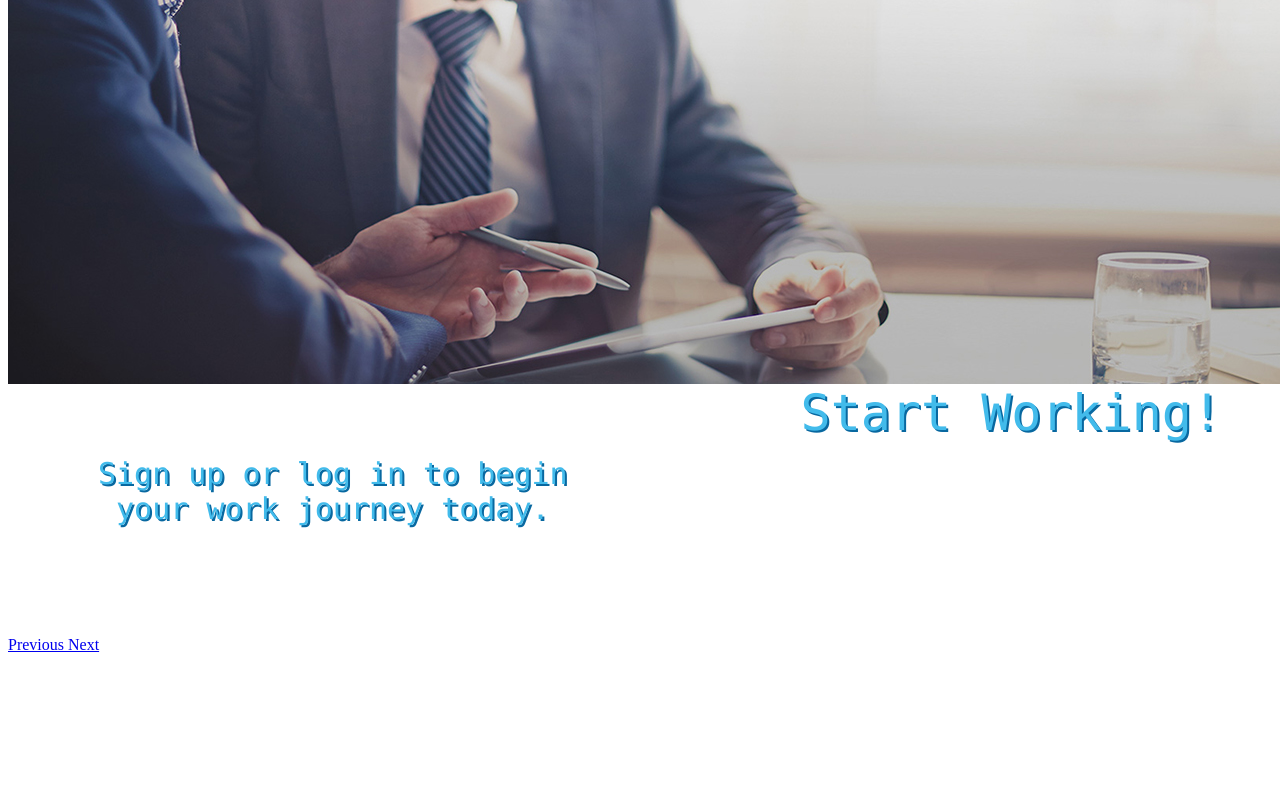
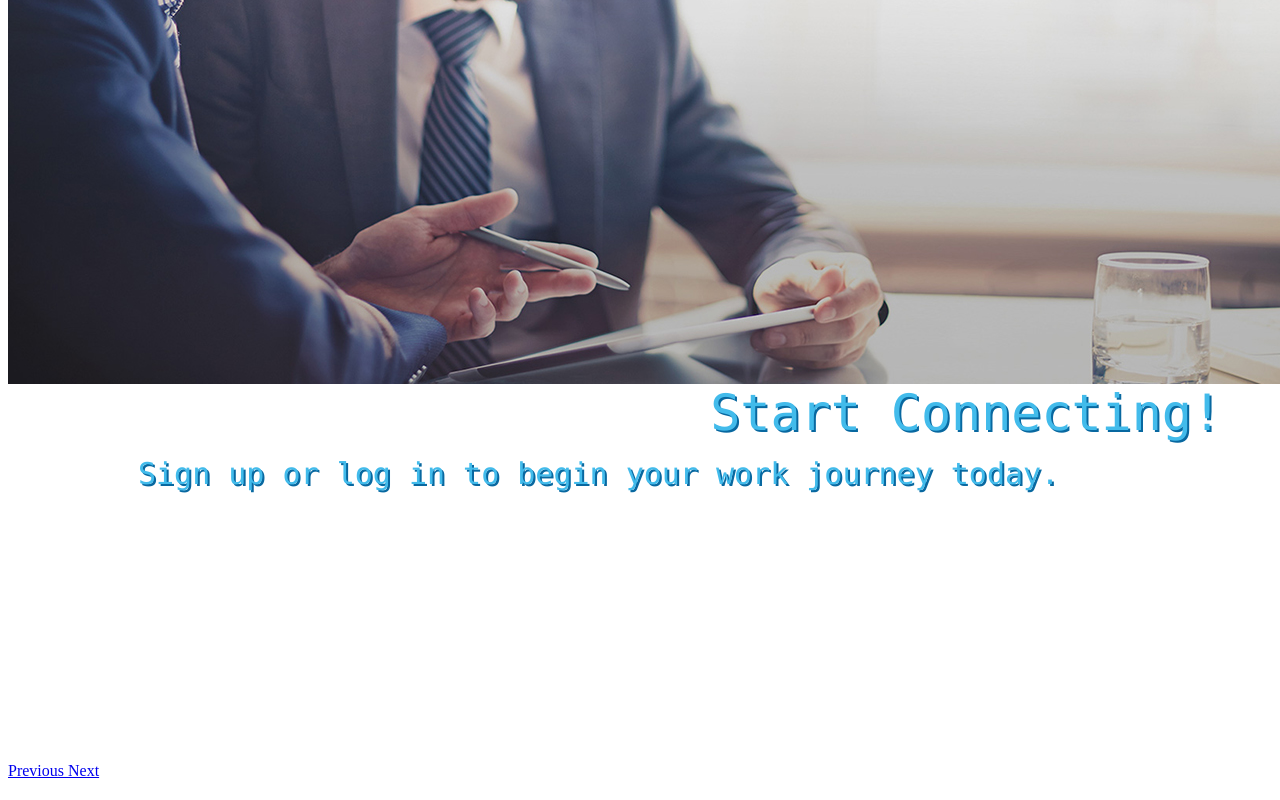
Before and after one commit to aishwaryaborkar/netWork, a website: page public/views/home.html in a window 1280 px wide. Shown: the part 3929-4729 px from the top of the page. Before the commit the page ends 4603 px from the top, so only its background shows below. Drawn offline with Linux system fonts and the light colour scheme; files that its build step writes are made by us from their sources; files whose address does not match are found by name.

Commit message:
home page rewording and whatever

```diff
--- a/public/views/home.html
+++ b/public/views/home.html
@@ -95,12 +95,19 @@
     <div class="item" align = center>
       <img src="./images/home/meeting.jpg" alt="Flower">
       <div class="carousel-caption">
-        <h style="float: right;margin-right:50px;">Start Working!</h>
+        <h style="float: right;margin-right:50px">Start Connecting!</h>
         <br />
         <br />
         <br />
         <br />
-        <p1 style="float:left;margin-left:90px;">Sign up or log in to begin <br /> your work journey today. </p1>
+        <p1 style="float:left;margin-left:130px;">Sign up or log in to begin your work journey today. </p1>
+        <br />
+        <br />
+        <br />
+         <br />
+        <br />
+        <br />
+        <br />
         <br />
         <br />
         <br />
```
